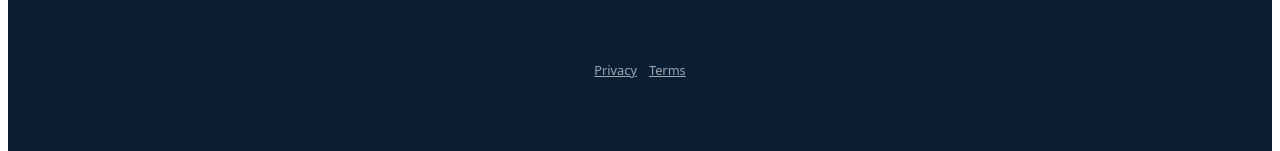
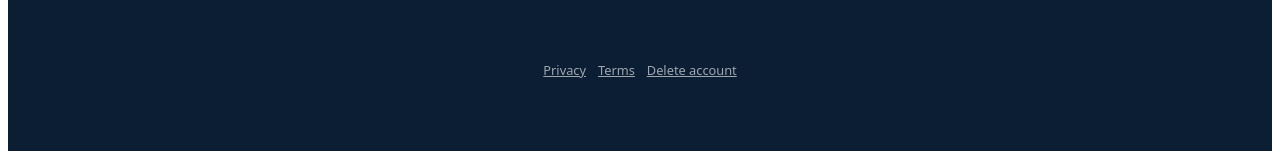
Before and after one commit to dewanpiyush/sunvantage-web, a Next.js app: page / in a window 1280 px wide. Shown: the part 470-621 px from the top of the page. Built offline with nearby package versions, Linux system fonts and the light colour scheme.

Commit message:
home page links

```diff
--- a/app/page.tsx
+++ b/app/page.tsx
@@ -22,8 +22,11 @@ export default function Page() {
         <a href="/privacy" style={{ marginRight: "12px", color: "white" }}>
           Privacy
         </a>
-        <a href="/terms" style={{ color: "white" }}>
+        <a href="/terms" style={{ marginRight: "12px", color: "white" }}>
           Terms
+        </a>
+        <a href="/delete-account" style={{ color: "white" }}>
+          Delete account
         </a>
       </div>
     </main>
```
